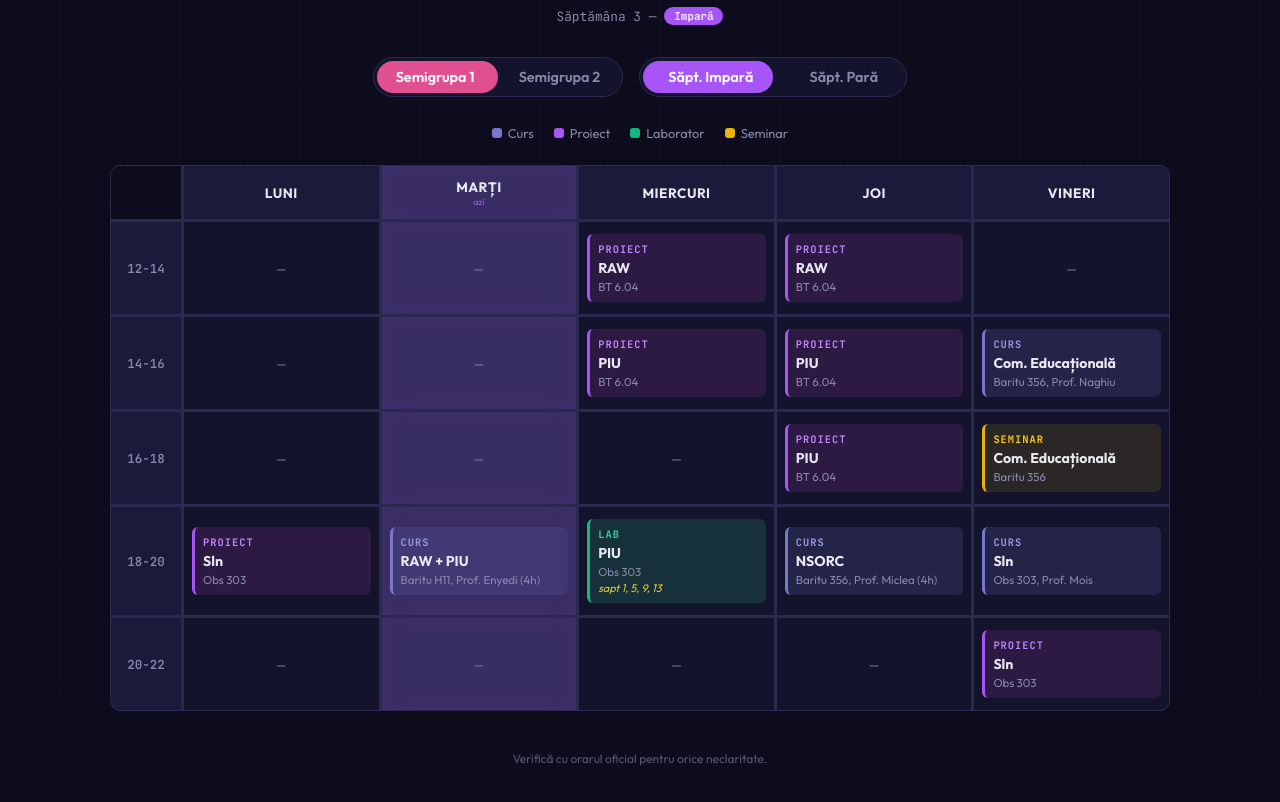
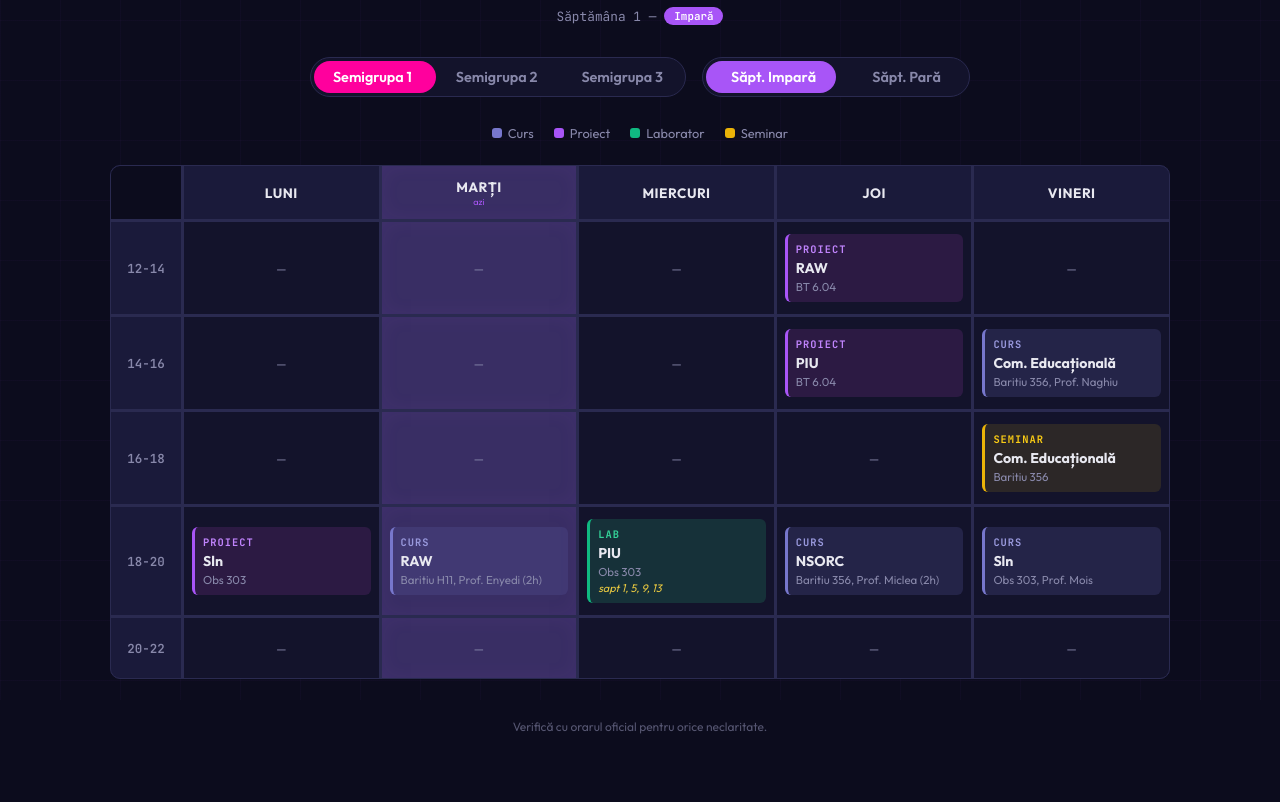
Before and after one commit to DroptheKraken/classesSchedule, a plain HTML site: page index.html in a window 1280 px wide. Shown: the part 100-902 px from the top of the page. Drawn offline with Linux system fonts and the light colour scheme.

Commit message:
updated for all 3 groups

```diff
--- a/index.html
+++ b/index.html
@@ -70,9 +70,11 @@
   .sg-selector { display: flex; background: var(--surface); border: 1px solid var(--border); border-radius: 50px; overflow: hidden; position: relative; }
   .sg-selector button { font-family: 'Outfit', sans-serif; font-size: 0.9em; font-weight: 600; padding: 10px 22px; border: none; background: transparent; color: var(--text-dim); cursor: pointer; transition: color 0.3s; position: relative; z-index: 2; }
   .sg-selector button.active { color: #fff; }
-  .sg-selector .sg-slider { position: absolute; top: 3px; bottom: 3px; border-radius: 50px; background: #e05090; transition: all 0.35s cubic-bezier(0.4, 0, 0.2, 1); z-index: 1; }
-  .sg-selector.sg1 .sg-slider { left: 3px; width: calc(50% - 3px); }
-  .sg-selector.sg2 .sg-slider { left: 50%; width: calc(50% - 3px); }
+  .sg-selector .sg-slider { position: absolute; top: 3px; bottom: 3px; border-radius: 50px; background: #ff009d; transition: all 0.35s cubic-bezier(0.4, 0, 0.2, 1); z-index: 1; }
+  .sg-selector .sg-slider { width: calc(33.33% - 3px); }
+  .sg-selector.sg1 .sg-slider { left: 3px; }
+  .sg-selector.sg2 .sg-slider { left: calc(33.33%); }
+  .sg-selector.sg3 .sg-slider { left: calc(66.66%); }
   .toggle-wrap { display: flex; justify-content: center; margin-bottom: 28px; }
   .toggle {
     display: flex; background: var(--surface);
@@ -205,6 +207,7 @@
       <div class="sg-slider"></div>
       <button id="bSg1" class="active" onclick="setSg('sg1')">Semigrupa 1</button>
       <button id="bSg2" onclick="setSg('sg2')">Semigrupa 2</button>
+      <button id="bSg3" onclick="setSg('sg3')">Semigrupa 3</button>
     </div>
     <div class="toggle odd" id="toggle">
       <div class="slider"></div>
@@ -231,24 +234,20 @@ const sg1 = {
       '18-20': [{ type: 'proiect', name: 'Sln', loc: 'Obs 303' }]
     },
     marti: {
-      '18-20': [{ type: 'curs', name: 'RAW + PIU', loc: 'Baritu H11, Prof. Enyedi (4h)' }]
+      '18-20': [{ type: 'curs', name: 'RAW', loc: 'Baritiu H11, Prof. Enyedi (2h)' }]
     },
     miercuri: {
-      '12-14': [{ type: 'proiect', name: 'RAW', loc: 'BT 6.04' }],
-      '14-16': [{ type: 'proiect', name: 'PIU', loc: 'BT 6.04' }],
       '18-20': [{ type: 'lab', name: 'PIU', loc: 'Obs 303', note: 'sapt 1, 5, 9, 13' }]
     },
     joi: {
       '12-14': [{ type: 'proiect', name: 'RAW', loc: 'BT 6.04' }],
       '14-16': [{ type: 'proiect', name: 'PIU', loc: 'BT 6.04' }],
-      '16-18': [{ type: 'proiect', name: 'PIU', loc: 'BT 6.04' }],
-      '18-20': [{ type: 'curs', name: 'NSORC', loc: 'Baritu 356, Prof. Miclea (4h)' }]
+      '18-20': [{ type: 'curs', name: 'NSORC', loc: 'Baritiu 356, Prof. Miclea (2h)' }]
     },
     vineri: {
-      '14-16': [{ type: 'curs', name: 'Com. Educațională', loc: 'Baritu 356, Prof. Naghiu' }],
-      '16-18': [{ type: 'seminar', name: 'Com. Educațională', loc: 'Baritu 356' }],
+      '14-16': [{ type: 'curs', name: 'Com. Educațională', loc: 'Baritiu 356, Prof. Naghiu' }],
+      '16-18': [{ type: 'seminar', name: 'Com. Educațională', loc: 'Baritiu 356' }],
       '18-20': [{ type: 'curs', name: 'Sln', loc: 'Obs 303, Prof. Mois' }],
-      '20-22': [{ type: 'proiect', name: 'Sln', loc: 'Obs 303' }]
     }
   },
   even: {
@@ -256,27 +255,23 @@ const sg1 = {
       '18-20': [{ type: 'lab', name: 'NSORC', loc: 'BT 6.03', note: 'sapt 2, 6, 10, 14' }]
     },
     marti: {
-      '18-20': [{ type: 'curs', name: 'RAW + PIU', loc: 'Baritu H11, Prof. Enyedi (4h)' }]
+      '18-20': [{ type: 'curs', name: 'PIU', loc: 'Baritiu H11, Prof. Enyedi (2h)' }]
     },
     miercuri: {
       '18-20': [{ type: 'lab', name: 'RAW', loc: 'Obs 303', note: 'sapt 2, 6, 10, 14' }]
     },
     joi: {
-      '16-18': [{ type: 'proiect', name: 'RAW', loc: 'BT 6.04' }],
-      '18-20': [{ type: 'curs', name: 'NSORC', loc: 'Baritu 356, Prof. Miclea (4h)' }]
+      //empty , enjoy life
     },
     vineri: {
-      '14-16': [{ type: 'curs', name: 'Com. Educațională', loc: 'Baritu 356, Prof. Naghiu' }],
-      '16-18': [{ type: 'seminar', name: 'Com. Educațională', loc: 'Baritu 356' }],
+      '14-16': [{ type: 'curs', name: 'Com. Educațională', loc: 'Baritiu 356, Prof. Naghiu' }],
+      '16-18': [{ type: 'seminar', name: 'Com. Educațională', loc: 'Baritiu 356' }],
       '18-20': [
-        { type: 'curs', name: 'Sln', loc: 'Obs 303, Prof. Mois' },
         { type: 'lab', name: 'Sln', loc: 'Obs 303', note: 'sapt 2, 6, 10, 14' }
       ]
     }
   }
 };
-
-
 
 const sg2 = {
   odd: {
@@ -284,19 +279,18 @@ const sg2 = {
       '20-22': [{ type: 'proiect', name: 'Sln', loc: 'Obs 303' }]
     },
     marti: {
-      '18-20': [{ type: 'curs', name: 'RAW + PIU', loc: 'Baritu H11, Prof. Enyedi (4h)' }]
+      '18-20': [{ type: 'curs', name: 'RAW', loc: 'Baritiu H11, Prof. Enyedi (2h)' }]
     },
     miercuri: {
       '18-20': [{ type: 'lab', name: 'PIU', loc: 'Obs 303', note: 'sapt 3, 7, 11, 13' }]
     },
     joi: {
-      '18-20': [{ type: 'curs', name: 'NSORC', loc: 'Baritu 356, Prof. Miclea (4h)' }]
+      '18-20': [{ type: 'curs', name: 'NSORC', loc: 'Baritiu 356, Prof. Miclea (2h)' }]
     },
     vineri: {
-      '14-16': [{ type: 'curs', name: 'Com. Educațională', loc: 'Baritu 356, Prof. Naghiu' }],
-      '16-18': [{ type: 'seminar', name: 'Com. Educațională', loc: 'Baritu 356' }],
+      '14-16': [{ type: 'curs', name: 'Com. Educațională', loc: 'Baritiu 356, Prof. Naghiu' }],
+      '16-18': [{ type: 'seminar', name: 'Com. Educațională', loc: 'Baritiu 356' }],
       '18-20': [{ type: 'curs', name: 'Sln', loc: 'Obs 303, Prof. Mois' }],
-      '20-22': [{ type: 'proiect', name: 'Sln', loc: 'Obs 303' }]
     }
   },
   even: {
@@ -304,7 +298,7 @@ const sg2 = {
       '18-20': [{ type: 'lab', name: 'NSORC', loc: 'BT 6.03', note: 'sapt 4, 8, 12, 14' }]
     },
     marti: {
-      '18-20': [{ type: 'curs', name: 'RAW + PIU', loc: 'Baritu H11, Prof. Enyedi (4h)' }]
+      '18-20': [{ type: 'curs', name: 'PIU', loc: 'Baritiu H11, Prof. Enyedi (2h)' }]
     },
     miercuri: {
       '18-20': [{ type: 'lab', name: 'RAW', loc: 'Obs 303', note: 'sapt 4, 8, 12, 14' }]
@@ -312,16 +306,55 @@ const sg2 = {
     joi: {
       '12-14': [{ type: 'proiect', name: 'RAW', loc: 'BT 6.04' }],
       '14-16': [{ type: 'proiect', name: 'PIU', loc: 'BT 6.04' }],
-      '16-18': [{ type: 'proiect', name: 'RAW', loc: 'BT 6.04' }],
-      '18-20': [{ type: 'curs', name: 'NSORC', loc: 'Baritu 356, Prof. Miclea (4h)' }]
     },
     vineri: {
-      '14-16': [{ type: 'curs', name: 'Com. Educațională', loc: 'Baritu 356, Prof. Naghiu' }],
-      '16-18': [{ type: 'seminar', name: 'Com. Educațională', loc: 'Baritu 356' }],
+      '14-16': [{ type: 'curs', name: 'Com. Educațională', loc: 'Baritiu 356, Prof. Naghiu' }],
+      '16-18': [{ type: 'seminar', name: 'Com. Educațională', loc: 'Baritiu 356' }],
       '18-20': [
-        { type: 'curs', name: 'Sln', loc: 'Obs 303, Prof. Mois' },
         { type: 'lab', name: 'Sln', loc: 'Obs 303', note: 'sapt 4, 8, 12, 14' }
       ]
+    }
+  }
+};
+
+const sg3 = {
+  odd: {
+    luni: {
+      '18-20': [{ type: 'lab', name: 'NSORC', loc: 'BT 6.03', note: 'sapt 4, 8, 12, 14' }]
+    },
+    marti: {
+      '18-20': [{ type: 'curs', name: 'RAW', loc: 'Baritiu H11, Prof. Enyedi (2h)' }]
+    },
+    miercuri: {
+      '18-20': [{ type: 'lab', name: 'RAW', loc: 'Obs 303', note: 'sapt 3, 7, 11, 13' }]
+    },
+    joi: {
+      '16-18': [{ type: 'proiect', name: 'PIU', loc: 'BT 6.04' }],
+      '18-20': [{ type: 'curs', name: 'NSORC', loc: 'Baritiu 356, Prof. Miclea (2h)' }],
+    },
+    vineri: {
+      '14-16': [{ type: 'curs', name: 'Com. Educațională', loc: 'Baritiu 356, Prof. Naghiu' }],
+      '16-18': [{ type: 'seminar', name: 'Com. Educațională', loc: 'Baritiu 356' }],
+      '18-20': [{ type: 'curs', name: 'Sln', loc: 'Obs 303, Prof. Mois' }],
+      '20-22': [{ type: 'proiect', name: 'Sln', loc: 'Obs 303' }]
+    }
+  },
+  even: {
+    luni: {
+      '18-20': [{ type: 'lab', name: 'Sln', loc: 'Obs 303', note: 'sapt 4, 8, 12, 14' }]
+    },
+    marti: {
+      '18-20': [{ type: 'curs', name: 'PIU', loc: 'Baritiu H11, Prof. Enyedi (2h)' }]
+    },
+    miercuri: {
+      '18-20': [{ type: 'lab', name: 'PIU', loc: 'Obs 303', note: 'sapt 2,6,10,14' }]
+    },
+    joi: {
+      '16-18': [{ type: 'proiect', name: 'RAW', loc: 'BT 6.04' }],
+    },
+    vineri: {
+      '14-16': [{ type: 'curs', name: 'Com. Educațională', loc: 'Baritiu 356, Prof. Naghiu' }],
+      '16-18': [{ type: 'seminar', name: 'Com. Educațională', loc: 'Baritiu 356' }]
     }
   }
 };
@@ -339,7 +372,7 @@ function getTodayIndex() {
 }
 
 function getSemesterWeek() {
-  const semStart = new Date(2026, 1, 16);
+  const semStart = new Date(2026, 2, 1);
   const now = new Date();
   const diff = Math.floor((now - semStart) / (7 * 24 * 60 * 60 * 1000));
   return (diff >= 0 && diff < 14) ? diff + 1 : null;
@@ -352,7 +385,7 @@ function typeLabel(t) {
 function renderSchedule() {
   const grid = document.getElementById('schedule');
   const todayIdx = getTodayIndex();
-  const currentData = currentSg === 'sg1' ? sg1 : sg2;
+  const currentData = currentSg === 'sg1' ? sg1 : currentSg === 'sg2' ? sg2 : sg3;
   const data = currentData[currentWeek];
   let html = '';
 
@@ -402,6 +435,7 @@ function setSg(s) {
   document.getElementById('sgSel').className = 'sg-selector ' + s;
   document.getElementById('bSg1').className = s === 'sg1' ? 'active' : '';
   document.getElementById('bSg2').className = s === 'sg2' ? 'active' : '';
+  document.getElementById('bSg3').className = s === 'sg3' ? 'active' : '';
   renderSchedule();
 }
 function updateWeekInfo() {
```
